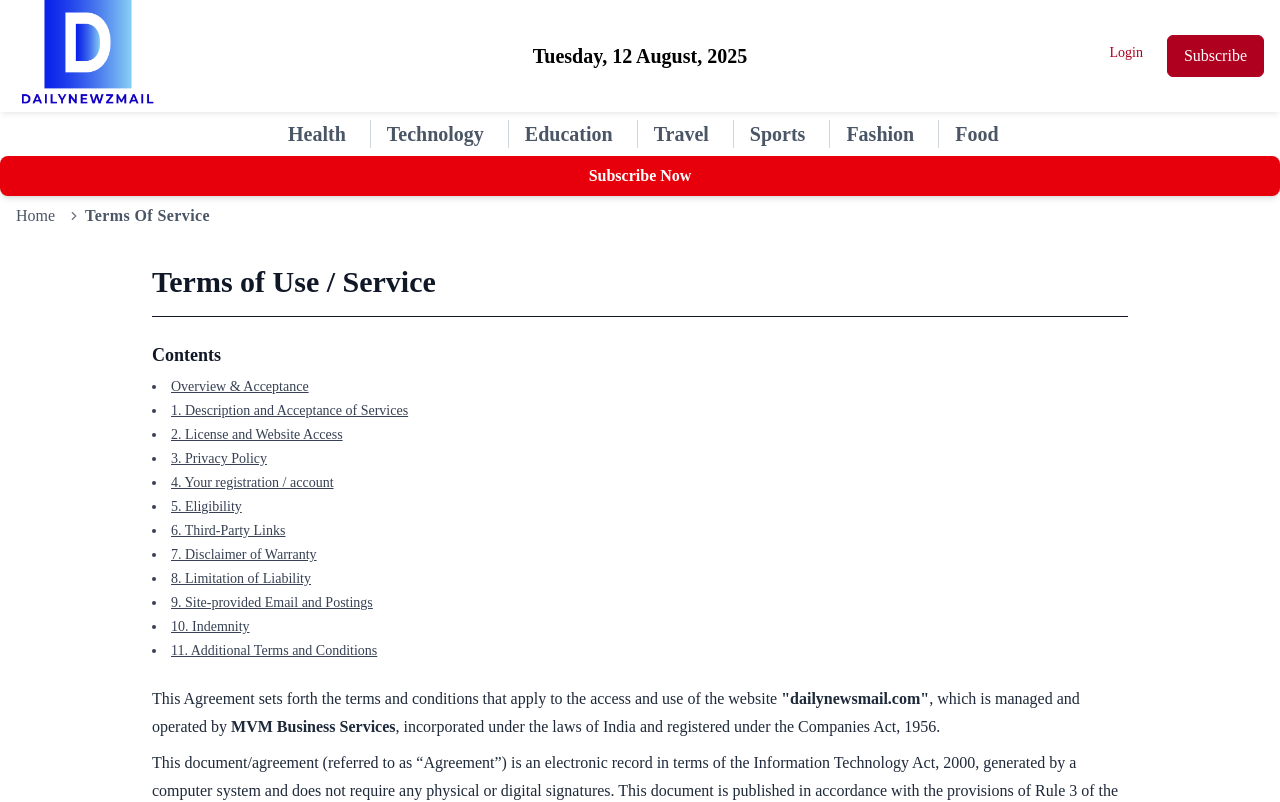
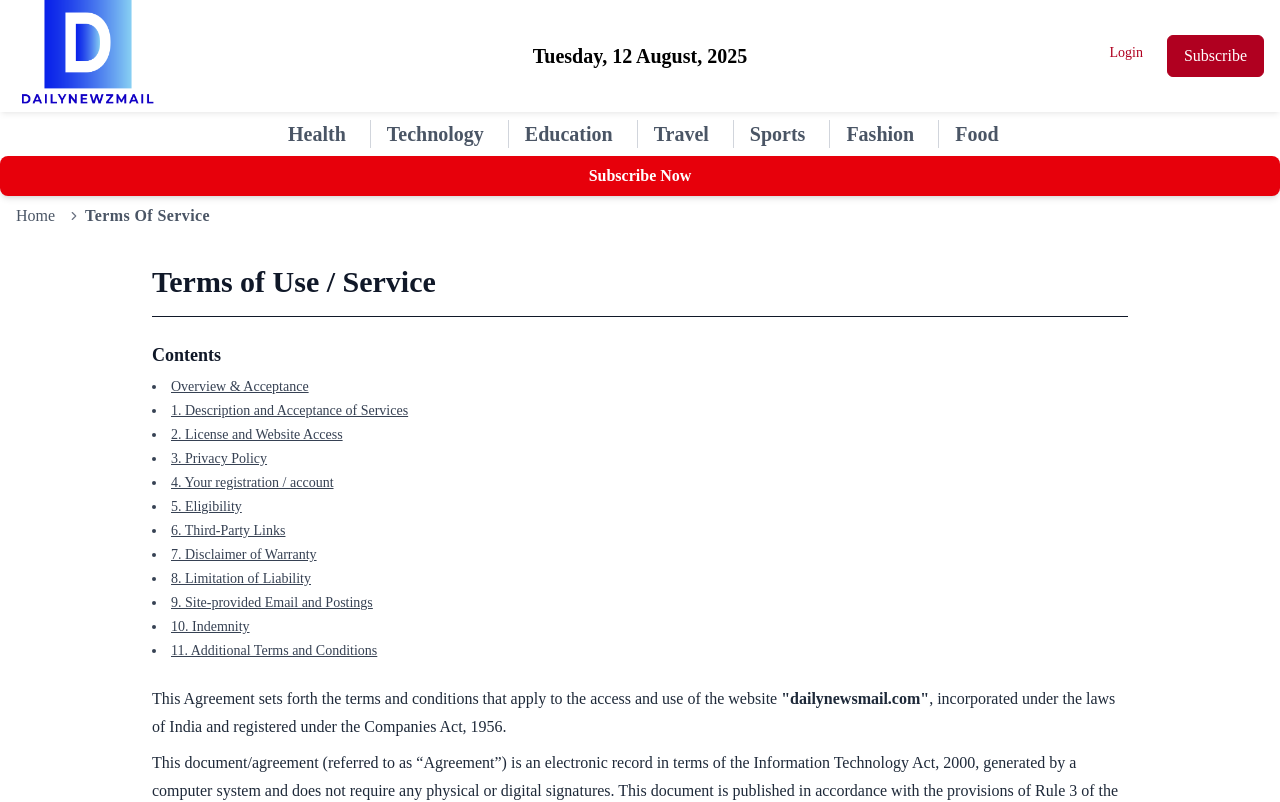
Before and after one commit to MVMGITHB/Dailynews, a Next.js app: page /terms-of-service in a window 1280 px wide. Shown: the top 802 px of the page. Built offline with nearby package versions, Linux system fonts and the light colour scheme.

Commit message:
terms of uses content now updated

```diff
--- a/src/app/terms-of-service/page.jsx
+++ b/src/app/terms-of-service/page.jsx
@@ -37,7 +37,7 @@ export default function TermsPage() {
         <section id="overview">
           <p>
             This Agreement sets forth the terms and conditions that apply to the access and use of the website
-            <strong> "dailynewsmail.com"</strong>, which is managed and operated by <strong>MVM Business Services</strong>,
+            <strong> "dailynewsmail.com"</strong>,
             incorporated under the laws of India and registered under the Companies Act, 1956.
           </p>
           <p className="mt-2">
```
